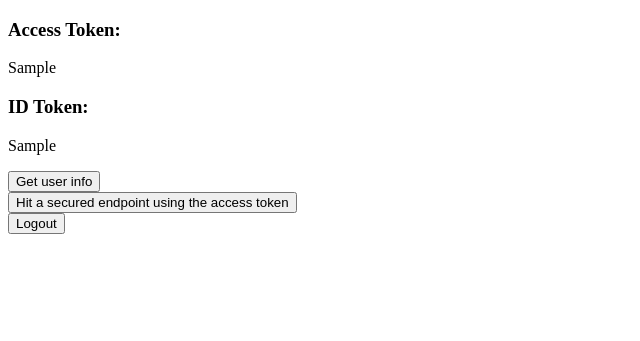
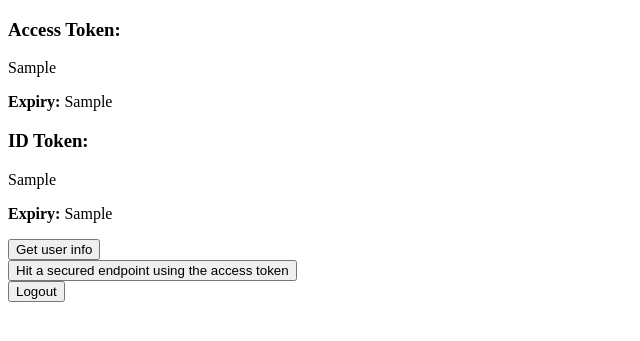
Before and after one commit to paul5511/oAuth2-demo, a Flask app: template templates/exchange.html in a window 1280 px wide. Shown: the top 341 px of the page, without its empty margins (0-640 px from the left). Run offline with Flask 2, Linux system fonts and the light colour scheme; the template is opened without the code that fills it: most values are stand-ins (such as "Sample title", 1, 10 or a date in 2020).

Commit message:
Added expiry time

```diff
--- a/server.py
+++ b/server.py
@@ -1,7 +1,7 @@
 from urllib.parse import urlencode, urlunsplit
 from flask import Flask, jsonify, redirect, render_template, request, session
 from configparser import ConfigParser
-import requests, json
+import requests, json, jwt, time
 
 svr = Flask(__name__)
 config_object = ConfigParser()
@@ -57,7 +57,20 @@ def exchange() :
     session['access_token'] = access_token
     session['id_token'] = id_token
 
-    return render_template('exchange.html', access_token = access_token, id_token = id_token)
+    try :
+        id_token_claims = jwt.decode(id_token, options={"verify_signature": False})
+        id_token_expiry_time = time.strftime('%Y-%m-%d %H:%M:%S', time.localtime(id_token_claims['exp']))
+    except :
+        id_token_expiry_time = "NOT AVAILABLE"
+
+    try :
+        access_token_claims = jwt.decode(access_token, options={"verify_signature": False})
+        access_token_expiry_time = time.strftime('%Y-%m-%d %H:%M:%S', time.localtime(access_token_claims['exp']))
+    except :
+        access_token_expiry_time  = "NOT AVAILABLE"
+
+    id_token_expiry_time = time.strftime('%Y-%m-%d %H:%M:%S', time.localtime(id_token_claims['exp']))
+    return render_template('exchange.html', access_token = access_token, access_token_expiry = access_token_expiry_time, id_token = id_token, id_token_expiry = id_token_expiry_time)
 
 
 @svr.route("/login")
--- a/templates/exchange.html
+++ b/templates/exchange.html
@@ -6,8 +6,10 @@
     <body>
         <h3>Access Token: </h3>
         <p>{{ access_token }}</p>
+        <p><b>Expiry: </b> {{access_token_expiry}}</p>
         <h3>ID Token: </h3>
         <p>{{ id_token }}</p>
+        <p><b>Expiry: </b>{{id_token_expiry}}</p>
     </body>
 
     <form action="/userinfo">
```
